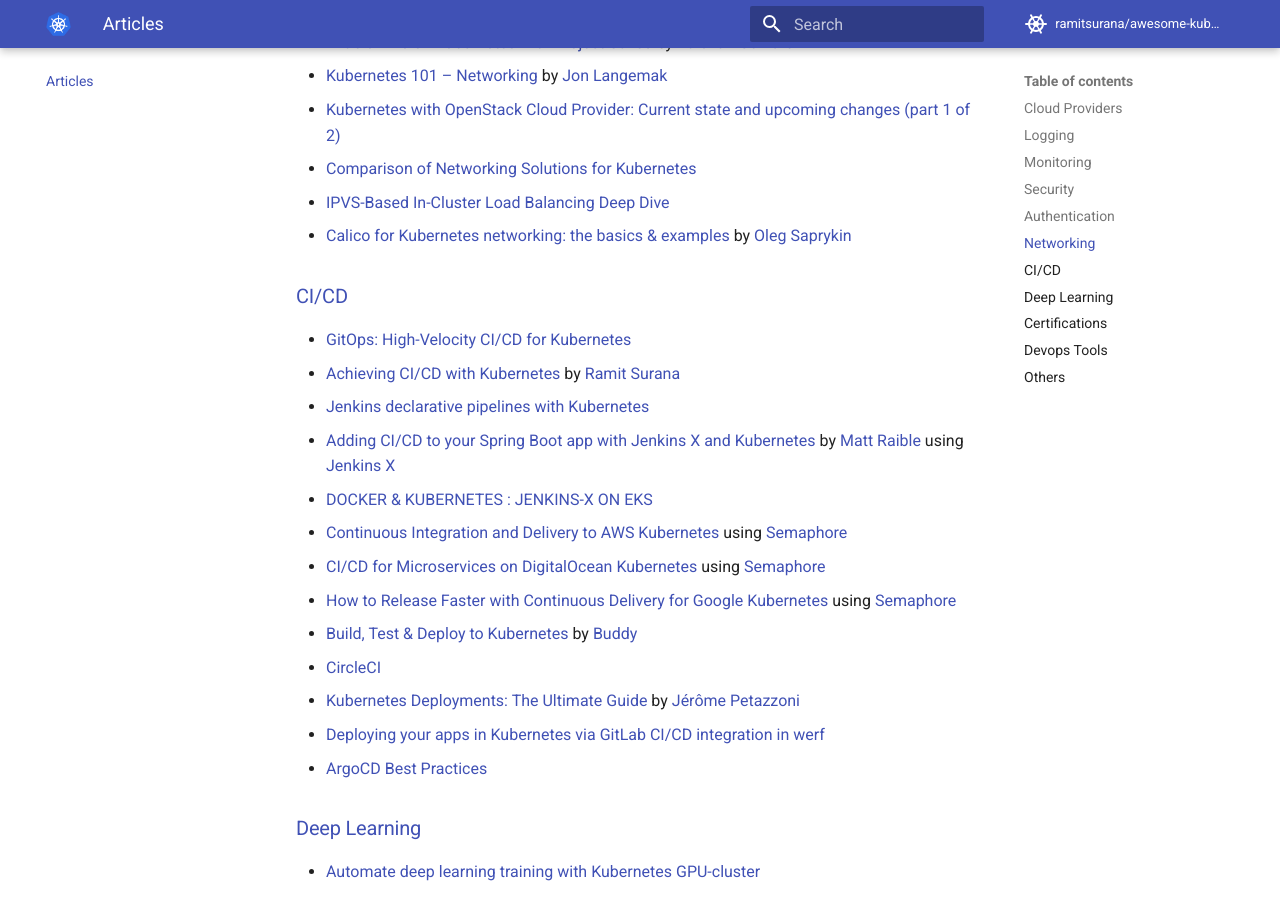
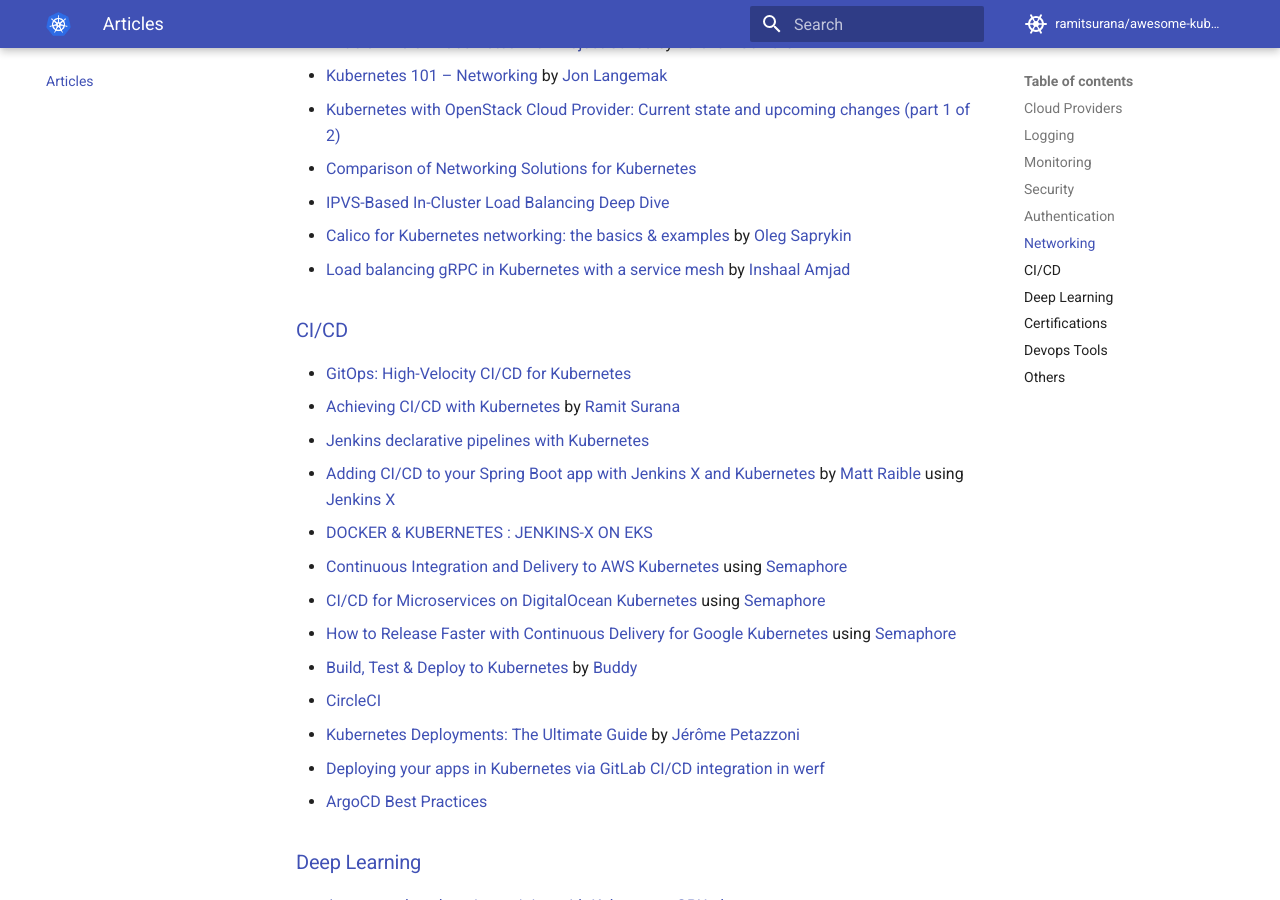
Before and after one commit to topstar920707/awesome-kubernetes, an MkDocs documentation site: the page built from docs/articles/articles.md, in a window 1280 px wide and 900 px high, scrolled down 1904 px. Built offline with MkDocs 1.6.1 and Material for MkDocs 9.7.7, drawn with Linux system fonts in a browser that asks for light colours; comment, search, counter and statistics services are not loaded.

Commit message:
Add load balancing gRPC article to articles (#777)

```diff
--- a/docs/articles/articles.md
+++ b/docs/articles/articles.md
@@ -61,6 +61,7 @@ Useful Articles
 - [Comparison of Networking Solutions for Kubernetes](http://machinezone.github.io/research/networking-solutions-for-kubernetes/)
 - [IPVS-Based In-Cluster Load Balancing Deep Dive](https://kubernetes.io/blog/2018/07/09/ipvs-based-in-cluster-load-balancing-deep-dive/)
 - [Calico for Kubernetes networking: the basics & examples](https://medium.com/flant-com/calico-for-kubernetes-networking-792b41e19d69) by [Oleg Saprykin](https://github.com/xandr0s)
+- [Load balancing gRPC in Kubernetes with a service mesh](https://www.useanvil.com/blog/engineering/load-balancing-grpc-in-kubernetes-with-istio) by [Inshaal Amjad](https://www.linkedin.com/in/inshaal-amjad/)
 
 ### [CI/CD](#ci/cd)
 
```
